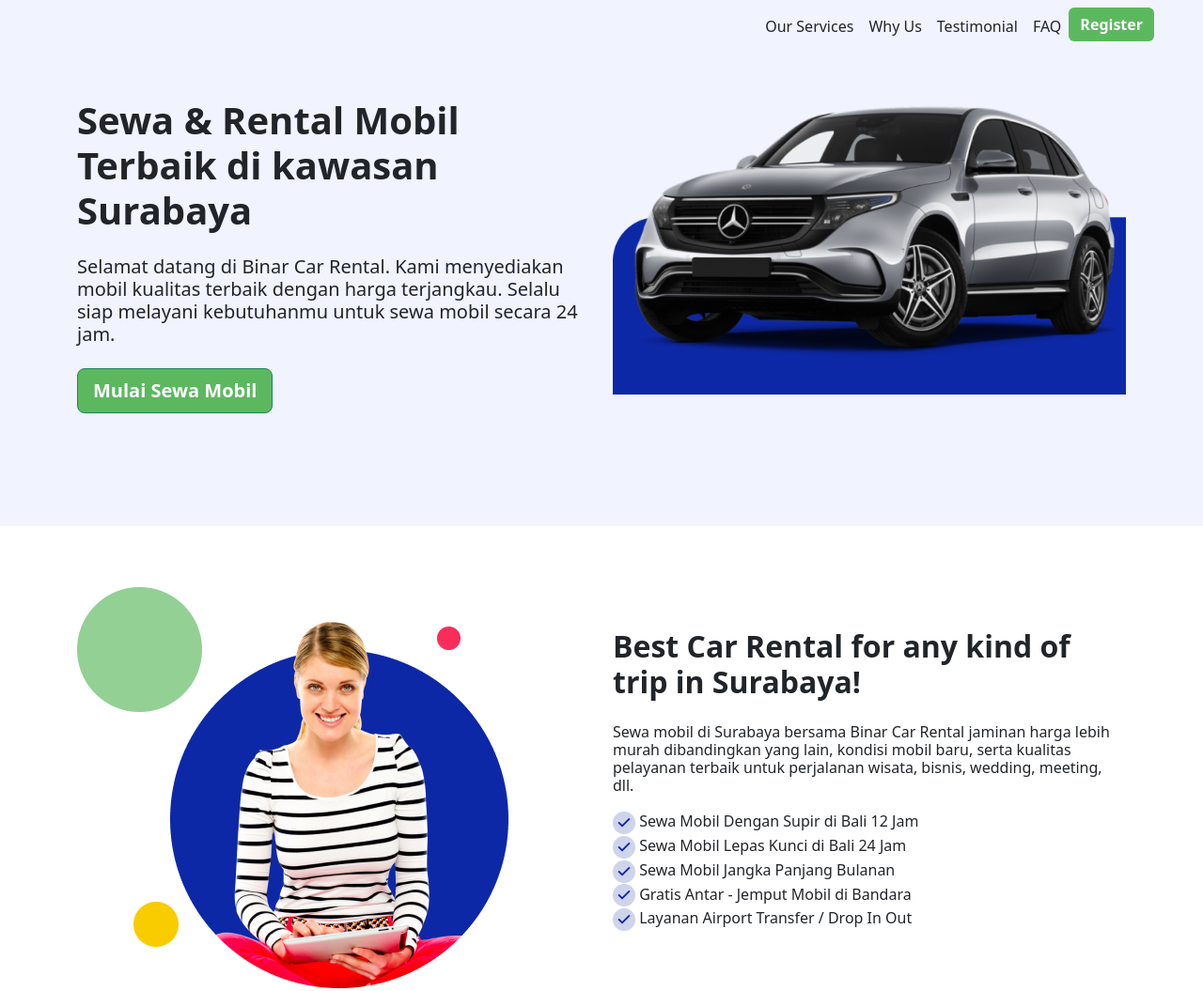
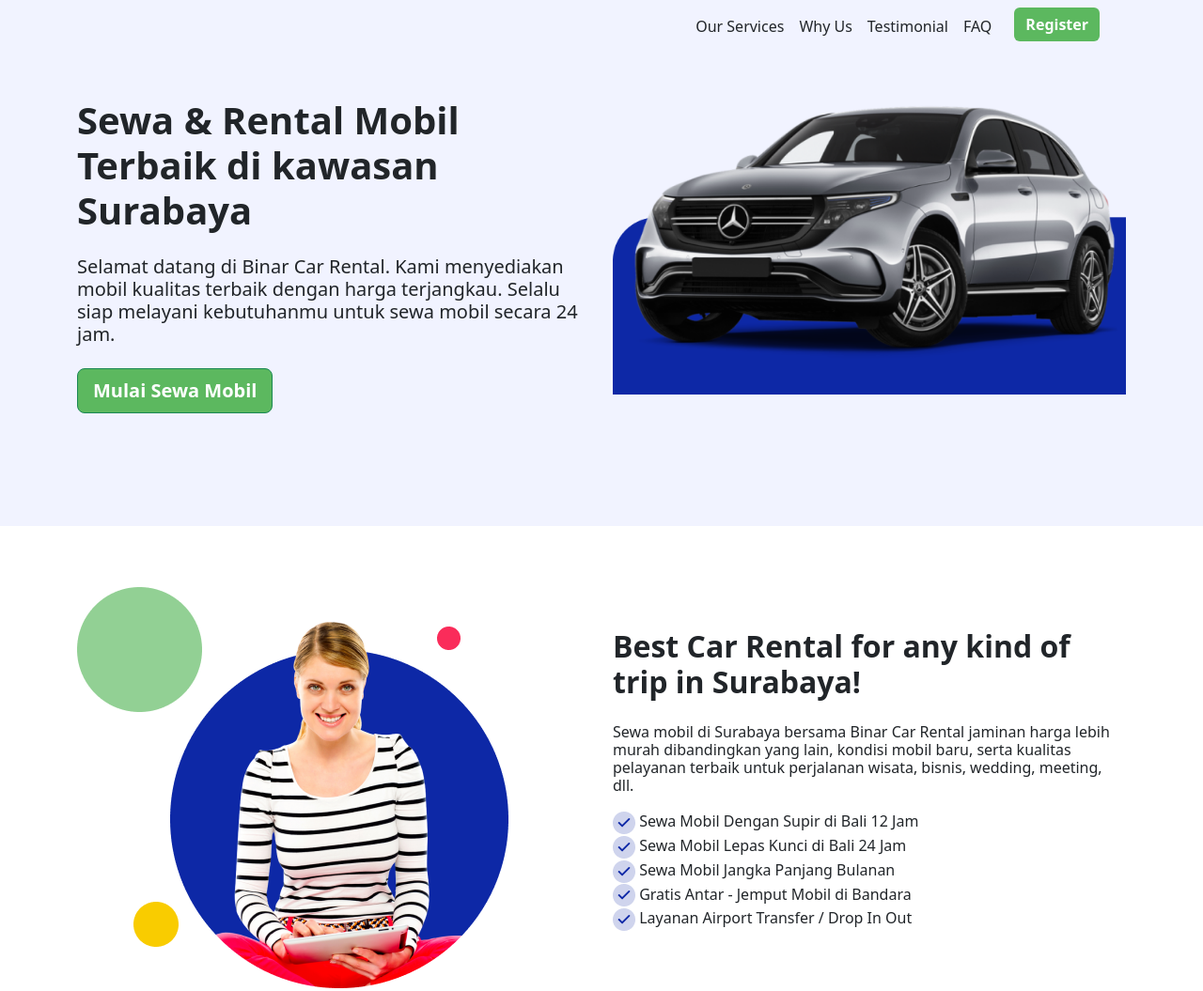
Before and after one commit to pentahead/Challenge-BINAR, a plain HTML site: page 24001182-km7-dhi-binarcarrental-ch1/index.html in a window 1280 px wide. Shown: the top 1055 px of the page at 94% size. Drawn offline with nearby package versions, Linux system fonts and the light colour scheme.

Commit message:
update: fix navbar

```diff
--- a/24001182-km7-dhi-binarcarrental-ch1/index.html
+++ b/24001182-km7-dhi-binarcarrental-ch1/index.html
@@ -14,7 +14,7 @@
     <header class="bg-secondary">
       <!-- navbar -->
       <nav class="navbar navbar-expand-lg bg-body-transparent mb-4 me-4">
-        <div class="container-fluid">
+        <div class="container">
           <button
             class="navbar-toggler border-0 ms-auto"
             type="button"
@@ -56,12 +56,12 @@
                     >Testimonial</a
                   >
                 </li>
-                <li class="nav-item">
-                  <a class="nav-link text-dark" href="#faq">FAQ</a>
+                <li class="nav-item ">
+                  <a class="nav-link text-dark pe-4" href="#faq">FAQ</a>
                 </li>
                 <li class="nav-item">
                   <a
-                    class="btn btn-success border-0 fw-semibold"
+                    class="btn btn-success border-0 fw-semibold "
                     href="#register"
                     >Register</a
                   >
```
